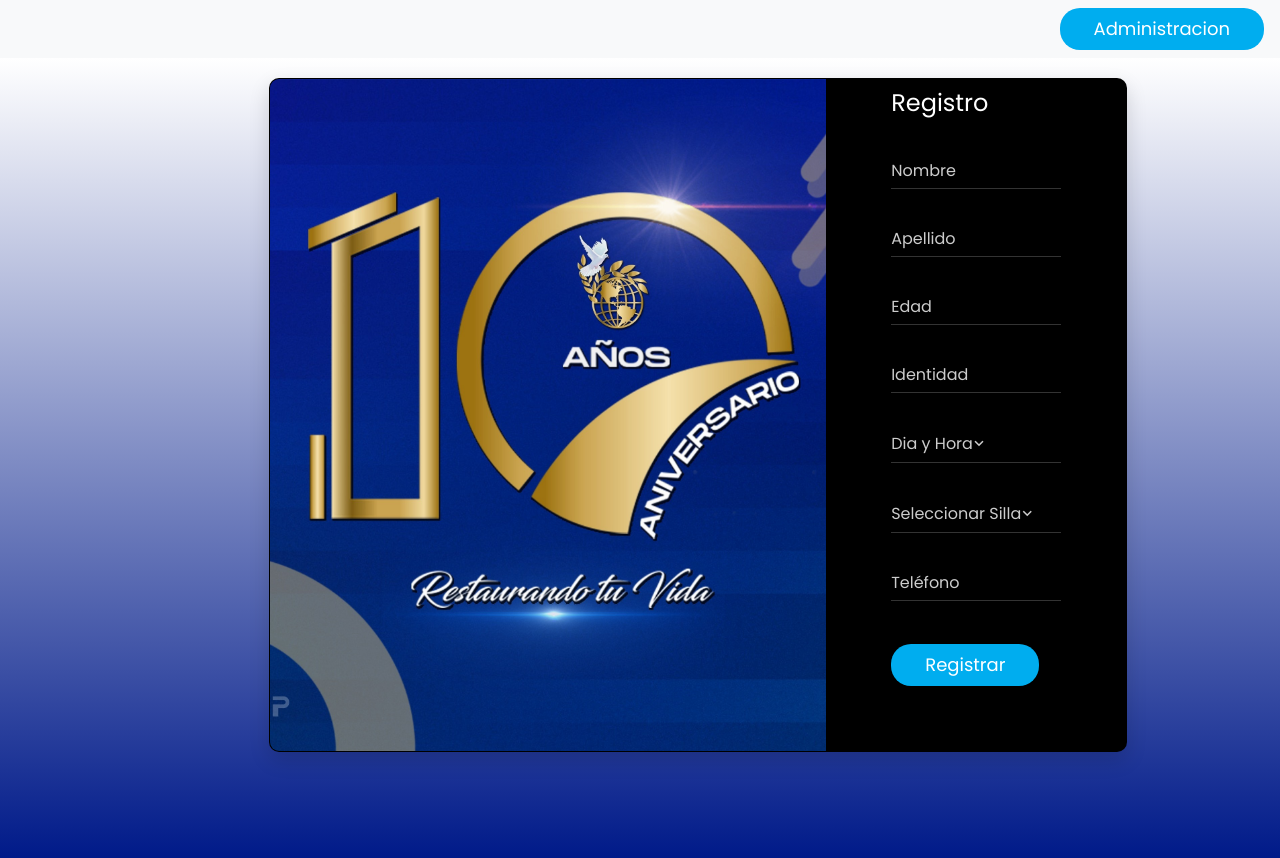
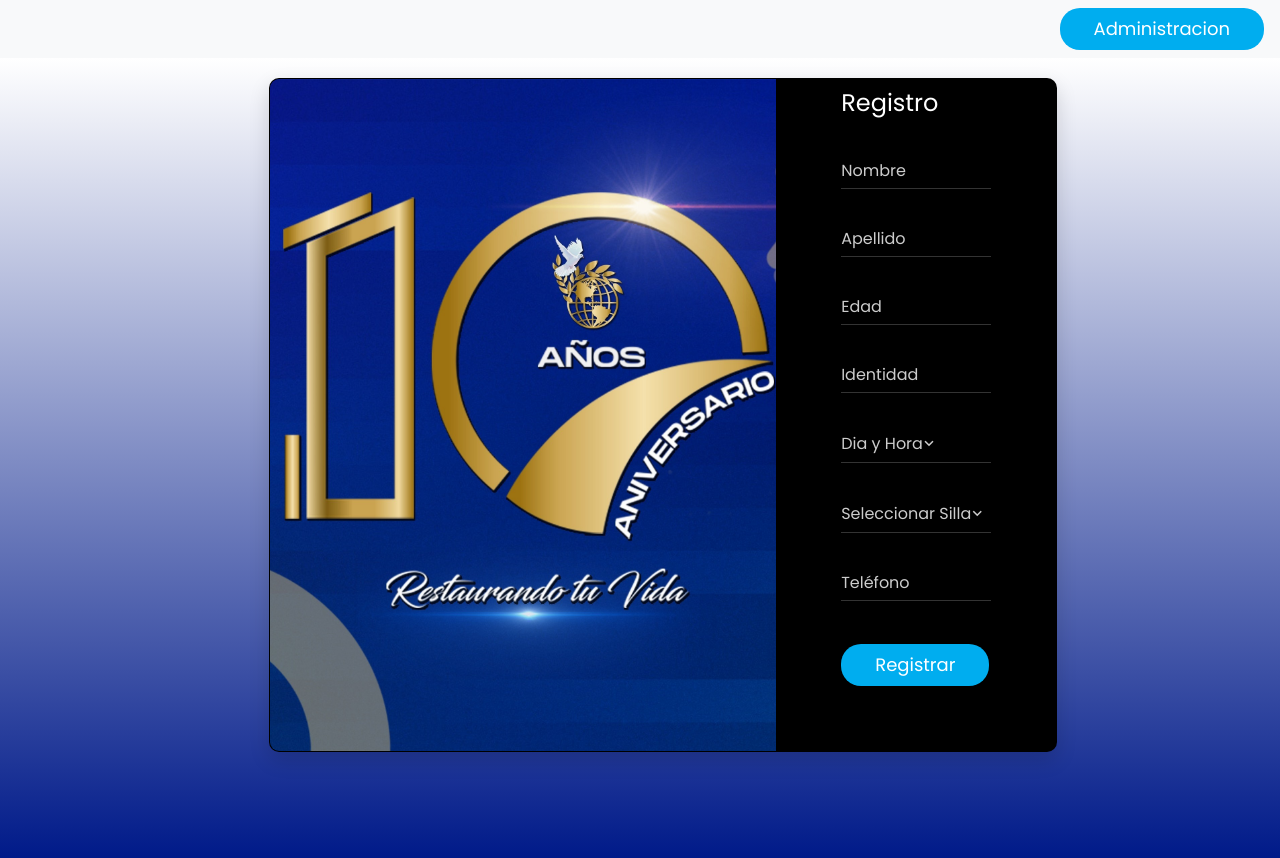
Before and after one commit to Saidkco/AcklenChallenge, a website: page public/index.html in a window 1280 px wide. Drawn offline with nearby package versions, Linux system fonts and the light colour scheme; no server answers.

```diff
--- a/public/css/main.css
+++ b/public/css/main.css
@@ -221,6 +221,7 @@
   .wrapper {
 
     margin-left: 21%;
+    margin-right: 23%;
 position: center;
   }
 
```
